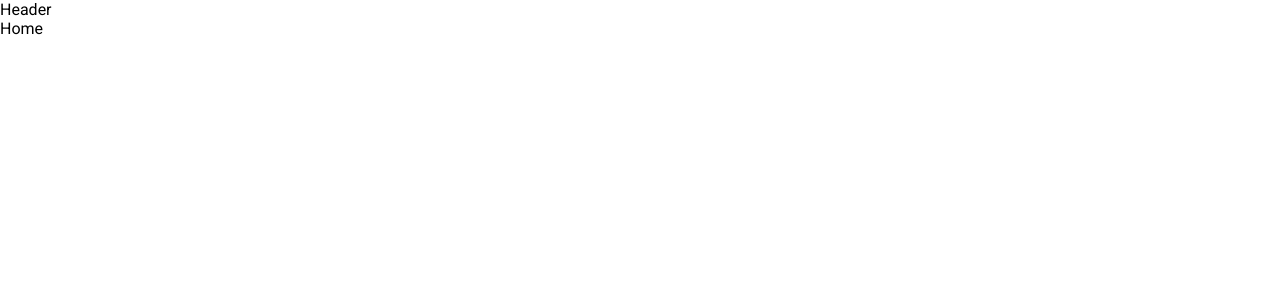
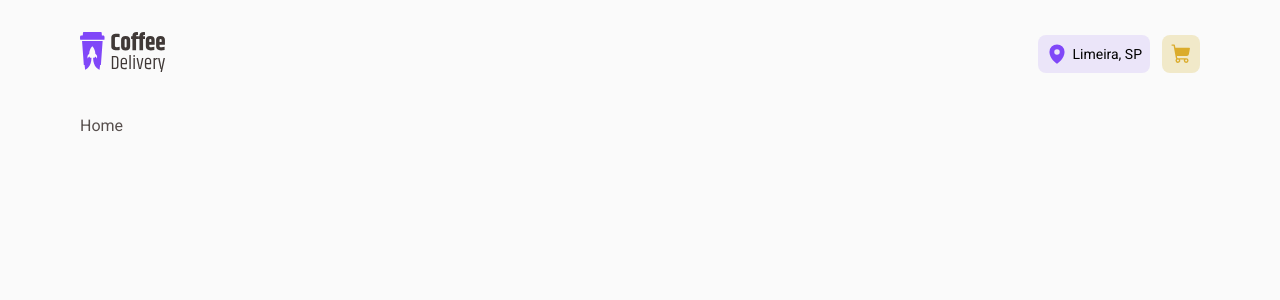
Before and after one commit to DuhBorba/coffee-delivery, a React (Vite) app: page / in a window 1280 px wide. Shown: the top 300 px of the page. Built offline with nearby package versions, Linux system fonts and the light colour scheme.

Commit message:
Create Header

```diff
--- a/package.json
+++ b/package.json
@@ -10,6 +10,7 @@
     "lint": "eslint src --ext .ts,.tsx"
   },
   "dependencies": {
+    "@phosphor-icons/react": "^2.0.10",
     "react": "^18.2.0",
     "react-dom": "^18.2.0",
     "react-router-dom": "^6.14.1",
--- a/src/components/Header/index.tsx
+++ b/src/components/Header/index.tsx
@@ -1,3 +1,24 @@
+import { HeaderButton, HeaderButtonsContainer, HeaderContainer } from './styles'
+import Logo from '../../assets/images/logo.svg'
+import { MapPin, ShoppingCart } from '@phosphor-icons/react'
+
 export const Header = () => {
-  return <div>Header</div>
+  return (
+    <HeaderContainer>
+      <nav>
+        <div>
+          <img src={Logo} alt="Logo Coffee Delivery" />
+        </div>
+        <HeaderButtonsContainer>
+          <HeaderButton variant="purple">
+            <MapPin size={22} weight="fill" />
+            <p>Limeira, SP</p>
+          </HeaderButton>
+          <HeaderButton variant="yellow">
+            <ShoppingCart size={22} weight="fill" />
+          </HeaderButton>
+        </HeaderButtonsContainer>
+      </nav>
+    </HeaderContainer>
+  )
 }
--- a/src/components/Header/styles.ts
+++ b/src/components/Header/styles.ts
@@ -0,0 +1,47 @@
+import styled from 'styled-components'
+
+export const HeaderContainer = styled.header`
+  max-width: 70rem;
+  margin: 2rem auto;
+
+  nav {
+    display: flex;
+    align-items: center;
+    justify-content: space-between;
+  }
+`
+
+export const HeaderLocation = styled.div`
+  display: flex;
+  align-items: center;
+
+  svg {
+    color: ${(props) => props.theme.colors.purple};
+  }
+`
+
+export const HeaderButtonsContainer = styled.div`
+  display: flex;
+  align-items: center;
+  gap: 0.75rem;
+`
+
+interface HeaderButtonProps {
+  variant: 'purple' | 'yellow'
+}
+
+export const HeaderButton = styled.button<HeaderButtonProps>`
+  display: flex;
+  align-items: center;
+  gap: 0.25rem;
+  padding: 0.5rem;
+  border: none;
+  border-radius: 8px;
+  font-size: ${(props) => props.theme.text['text-regular-s']};
+
+  background: ${(props) => props.theme.colors[`${props.variant}-light`]};
+
+  svg {
+    color: ${(props) => props.theme.colors[props.variant]};
+  }
+`
--- a/src/layouts/DefaultLayout/index.tsx
+++ b/src/layouts/DefaultLayout/index.tsx
@@ -1,11 +1,14 @@
 import { Outlet } from 'react-router-dom'
 import { Header } from '../../components/Header'
+import { LayoutContainer } from './styles'
 
 export const DefaultLayout = () => {
   return (
-    <div>
+    <>
       <Header />
-      <Outlet />
-    </div>
+      <LayoutContainer>
+        <Outlet />
+      </LayoutContainer>
+    </>
   )
 }
--- a/src/layouts/DefaultLayout/styles.ts
+++ b/src/layouts/DefaultLayout/styles.ts
@@ -0,0 +1,6 @@
+import styled from 'styled-components'
+
+export const LayoutContainer = styled.div`
+  max-width: 70rem;
+  margin: 2.5rem auto;
+`
--- a/src/styles/global.ts
+++ b/src/styles/global.ts
@@ -9,12 +9,12 @@ export const GlobalStyle = createGlobalStyle`
 
   :focus{
     outline: 0;
-    box-shadow: 0 0 0 2px ${(props) => props.theme['yellow-dark']};
+    box-shadow: 0 0 0 2px ${(props) => props.theme.colors['yellow-dark']};
   }
 
   body{
-    background: ${(props) => props.theme.background};
-    color: ${(props) => props.theme['base-text']};
+    background: ${(props) => props.theme.colors.background};
+    color: ${(props) => props.theme.colors['base-text']};
     -webkit-font-smoothing: antialiased;
   }
 
```
Also changed, not shown: src/assets/images/coffee-delivery-home.svg (added), src/assets/images/logo.svg (added).
